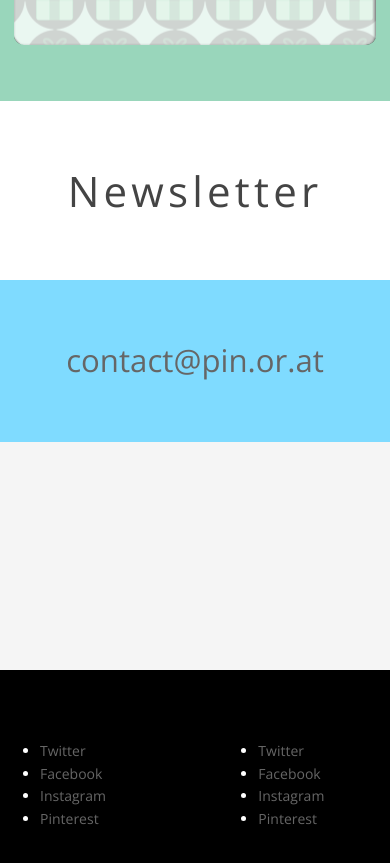
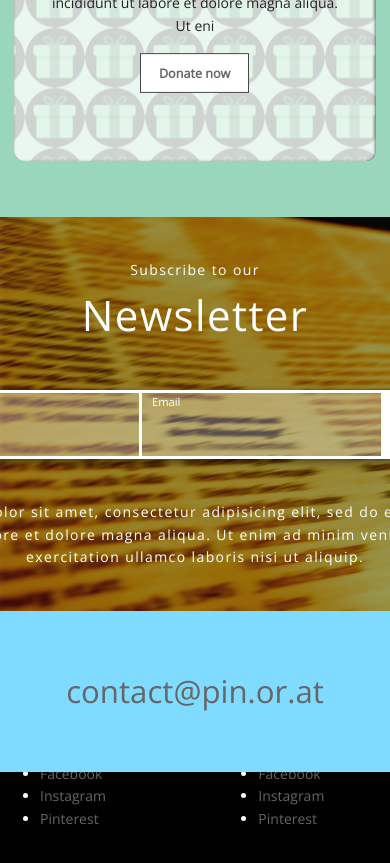
Before and after one commit to pinverein/anna-laura, a Jekyll site: the page built from index.html, in a window 390 px wide and 900 px high, scrolled down 5498 px. Shown: the top 863 px of the window. Built offline with Jekyll 4.4.1, drawn with Linux system fonts in a browser that asks for light colours.

Commit message:
Added newsletter section.

```diff
--- a/_includes/newsletter.html
+++ b/_includes/newsletter.html
@@ -1 +1,38 @@
-<section id="newsletter" class="newsletter"><h1 class="title-text">Newsletter</h1></section>
+<section id="newsletter" class="newsletter"><div class="flex flex--center"><div class="col-spread"><div class="lead-text">Subscribe to our</div><div class="title-text">Newsletter</div><div class="nl-signup-box"><div id="mc_embed_signup">
+
+  <form action="//g3n3.us12.list-manage.com/subscribe/post?u=3d8cc565d72ea36d070f746e5&amp;id=18b6d27bcd" method="post" id="mc-embedded-subscribe-form" name="mc-embedded-subscribe-form" class="validate" target="_blank" novalidate>
+
+    <div id="mc_embed_signup_scroll">
+
+      <div class="input-group">
+
+        <div class="mc-field-group">
+        	<label for="mce-NAME">Name</label>
+        	<input type="text" value="" name="NAME" class="required" id="mce-NAME">
+        </div>
+
+        <div class="mc-field-group">
+        	<label for="mce-EMAIL">Email</label>
+        	<input type="email" value="" name="EMAIL" class="required email" id="mce-EMAIL">
+        </div>
+
+        <input type="submit" value="Subscribe" name="subscribe" id="mc-embedded-subscribe" class="button">
+
+      </div>
+
+      <div id="mce-responses" class="clear">
+    		<div class="response" id="mce-error-response" style="display:none"></div>
+    		<div class="response" id="mce-success-response" style="display:none"></div>
+    	</div>
+
+      <!-- real people should not fill this in and expect good things - do not remove this or risk form bot signups-->
+
+      <div style="position: absolute; left: -5000px;" aria-hidden="true"><input type="text" name="b_3d8cc565d72ea36d070f746e5_18b6d27bcd" tabindex="-1" value="">
+      </div>
+
+      </div>
+
+  </form>
+
+</div>
+</div><div class="lead-text">Lorem ipsum dolor sit amet, consectetur adipisicing elit, sed do eiusmod tempor incididunt ut labore et dolore magna aliqua. Ut enim ad minim veniam, quis nostrud exercitation ullamco laboris nisi ut aliquip.</div></div></div></section>
--- a/assets/css/4-sections/_participate.sass
+++ b/assets/css/4-sections/_participate.sass
@@ -2,6 +2,8 @@
 
   background-color: lighten($olive, 30%)
   min-height: 600px
+
+  color: white
 
   .col-spread
     padding-bottom: 2rem
--- a/assets/css/4-sections/_startscreen.sass
+++ b/assets/css/4-sections/_startscreen.sass
@@ -1,4 +1,4 @@
-.startscreen
+section.startscreen
   width: 100%
   height: 100vh
   background: white
@@ -13,6 +13,7 @@
 .col-full
   align-self: center
   width: 100%
+  perspective: 1000px
   // padding: 1rem
 
 .start-logo
--- a/assets/css/main.css
+++ b/assets/css/main.css
@@ -434,6 +434,105 @@
   .bullets img {
     max-width: 100%; }
 
+.home-wrap {
+  display: -webkit-box;
+  display: -ms-flexbox;
+  display: flex; }
+  @media (max-width: 800px) {
+    .home-wrap {
+      display: block;
+      background: white; } }
+
+.main-wrapper {
+  -webkit-box-flex: 1;
+      -ms-flex: 1;
+          flex: 1;
+  position: relative;
+  margin-bottom: 200px;
+  z-index: 2;
+  background: white; }
+
+.home-sections section {
+  padding: 3rem 0; }
+
+.home-sections .flex {
+  display: -webkit-box;
+  display: -ms-flexbox;
+  display: flex;
+  -webkit-box-orient: horizontal;
+  -webkit-box-direction: normal;
+      -ms-flex-direction: row;
+          flex-direction: row; }
+
+.home-sections .flex--center {
+  -webkit-box-pack: center;
+      -ms-flex-pack: center;
+          justify-content: center; }
+
+.home-sections .flex--space-around {
+  -ms-flex-pack: distribute;
+      justify-content: space-around; }
+
+.home-sections .order-first {
+  -webkit-box-ordinal-group: 0;
+      -ms-flex-order: -1;
+          order: -1; }
+
+.home-sections .block {
+  display: block; }
+
+.home-sections .block--left-right::after {
+  clear: both;
+  content: "";
+  display: block; }
+
+.col-2 {
+  max-width: 18.75rem;
+  margin: 0 .5rem; }
+
+.col-full {
+  margin: 0 2.5rem; }
+
+.col-spread {
+  max-width: 680px;
+  margin: 0 2.5rem; }
+
+.col-3 {
+  max-width: 32%;
+  margin: 0 .5rem; }
+
+.col-side {
+  max-width: 80%;
+  display: block; }
+  .col-side::after {
+    clear: both;
+    content: "";
+    display: block; }
+
+.col-side--left {
+  float: left; }
+
+.col-side--right {
+  float: right; }
+
+@media (max-width: 640px) {
+  .col-2, .col-3 {
+    max-width: 100%; }
+  .col-side {
+    max-width: 100%; } }
+
+h1, h2, h3 {
+  font-weight: 300; }
+
+.title-text {
+  font-size: 3rem;
+  margin: 1rem 0;
+  letter-spacing: .1rem;
+  text-align: center; }
+
+.lead-text {
+  letter-spacing: .1rem; }
+
 .home-wrap header {
   width: 200px;
   background: white;
@@ -713,103 +812,7 @@
     -webkit-transform: translateY(0%);
             transform: translateY(0%); } }
 
-.home-wrap {
-  display: -webkit-box;
-  display: -ms-flexbox;
-  display: flex; }
-  @media (max-width: 800px) {
-    .home-wrap {
-      display: block;
-      background: white; } }
-
-.main-wrapper {
-  -webkit-box-flex: 1;
-      -ms-flex: 1;
-          flex: 1;
-  position: relative;
-  margin-bottom: 200px;
-  z-index: 2;
-  background: white; }
-
-.home-sections section {
-  padding: 3rem 0; }
-
-.home-sections .flex {
-  display: -webkit-box;
-  display: -ms-flexbox;
-  display: flex;
-  -webkit-box-orient: horizontal;
-  -webkit-box-direction: normal;
-      -ms-flex-direction: row;
-          flex-direction: row; }
-
-.home-sections .flex--center {
-  -webkit-box-pack: center;
-      -ms-flex-pack: center;
-          justify-content: center; }
-
-.home-sections .flex--space-around {
-  -ms-flex-pack: distribute;
-      justify-content: space-around; }
-
-.home-sections .order-first {
-  -webkit-box-ordinal-group: 0;
-      -ms-flex-order: -1;
-          order: -1; }
-
-.home-sections .block {
-  display: block; }
-
-.home-sections .block--left-right::after {
-  clear: both;
-  content: "";
-  display: block; }
-
-.col-2 {
-  max-width: 18.75rem;
-  margin: 0 .5rem; }
-
-.col-full {
-  margin: 0 2.5rem; }
-
-.col-spread {
-  max-width: 40rem;
-  margin: 0 2.5rem; }
-
-.col-3 {
-  max-width: 32%;
-  margin: 0 .5rem; }
-
-.col-side {
-  max-width: 80%;
-  display: block; }
-  .col-side::after {
-    clear: both;
-    content: "";
-    display: block; }
-
-.col-side--left {
-  float: left; }
-
-.col-side--right {
-  float: right; }
-
-@media (max-width: 640px) {
-  .col-2, .col-3 {
-    max-width: 100%; }
-  .col-side {
-    max-width: 100%; } }
-
-h1, h2, h3 {
-  font-weight: 300; }
-
-.title-text {
-  font-size: 3rem;
-  margin: 1rem 0;
-  letter-spacing: .3rem;
-  text-align: center; }
-
-.startscreen {
+section.startscreen {
   width: 100%;
   height: 100vh;
   background: white;
@@ -831,7 +834,9 @@
 .col-full {
   -ms-flex-item-align: center;
       align-self: center;
-  width: 100%; }
+  width: 100%;
+  -webkit-perspective: 1000px;
+          perspective: 1000px; }
 
 .start-logo {
   overflow: hidden;
@@ -998,7 +1003,8 @@
 
 section.participate {
   background-color: #99d6bb;
-  min-height: 600px; }
+  min-height: 600px;
+  color: white; }
   section.participate .col-spread {
     padding-bottom: 2rem;
     text-align: center; }
@@ -1093,6 +1099,61 @@
       section.participate .col-1 .image {
         width: auto; } }
 
+section.newsletter {
+  background-image: url(../img/newsletter-bg.jpg);
+  background-size: cover; }
+  section.newsletter .input-group {
+    display: -webkit-box;
+    display: -ms-flexbox;
+    display: flex;
+    -webkit-box-orient: horizontal;
+    -webkit-box-direction: normal;
+        -ms-flex-direction: row;
+            flex-direction: row;
+    margin: 3rem;
+    border: 3px solid white;
+    background: rgba(255, 255, 255, 0.3);
+    box-shadow: 0px 3px 8px rgba(0, 0, 0, 0.5); }
+    section.newsletter .input-group .mc-field-group {
+      position: relative;
+      -webkit-box-flex: 2;
+          -ms-flex: 2;
+              flex: 2; }
+      section.newsletter .input-group .mc-field-group:first-child {
+        border-right: 3px solid white; }
+  section.newsletter input {
+    border: 0;
+    background: none;
+    padding: 0;
+    display: block;
+    height: 4.5rem; }
+    section.newsletter input:focus {
+      outline: none; }
+    section.newsletter input[type='text'], section.newsletter input[type='email'] {
+      font-size: 1.2rem;
+      padding: 0 10px;
+      color: white; }
+    section.newsletter input[type='submit'] {
+      -webkit-box-flex: 1;
+          -ms-flex: 1;
+              flex: 1;
+      font-size: 1.6rem;
+      background-color: white;
+      color: #daa41f;
+      padding: 0 15px;
+      cursor: pointer; }
+  section.newsletter label {
+    position: absolute;
+    font-size: .8rem;
+    color: white;
+    left: 10px; }
+  section.newsletter .title-text {
+    margin-top: 0;
+    color: white; }
+  section.newsletter .lead-text {
+    text-align: center;
+    color: white; }
+
 section.contact {
   background: #7FDBFF; }
   section.contact h1 {
--- a/assets/css/main.scss
+++ b/assets/css/main.scss
@@ -9,13 +9,14 @@
 @import "1-base/links";
 
 @import "2-modules/bullets";
-@import "2-modules/header";
 
 @import "3-layouts/home";
 
+@import "4-sections/header";
 @import "4-sections/startscreen";
 @import "4-sections/about";
 @import "4-sections/projects";
 @import "4-sections/participate";
+@import "4-sections/newsletter";
 @import "4-sections/contact";
 @import "4-sections/footer";
```
Also changed, not shown: _jadefiles/newsletter.jade (+45 -1 lines), assets/css/3-layouts/_home.sass (+5 -2 lines), assets/css/4-sections/_newsletter.sass (added, +62 -0 lines), assets/css/4-sections/_header.sass (renamed from assets/css/2-modules/_header.sass), assets/img/newsletter-bg.jpg (added).
